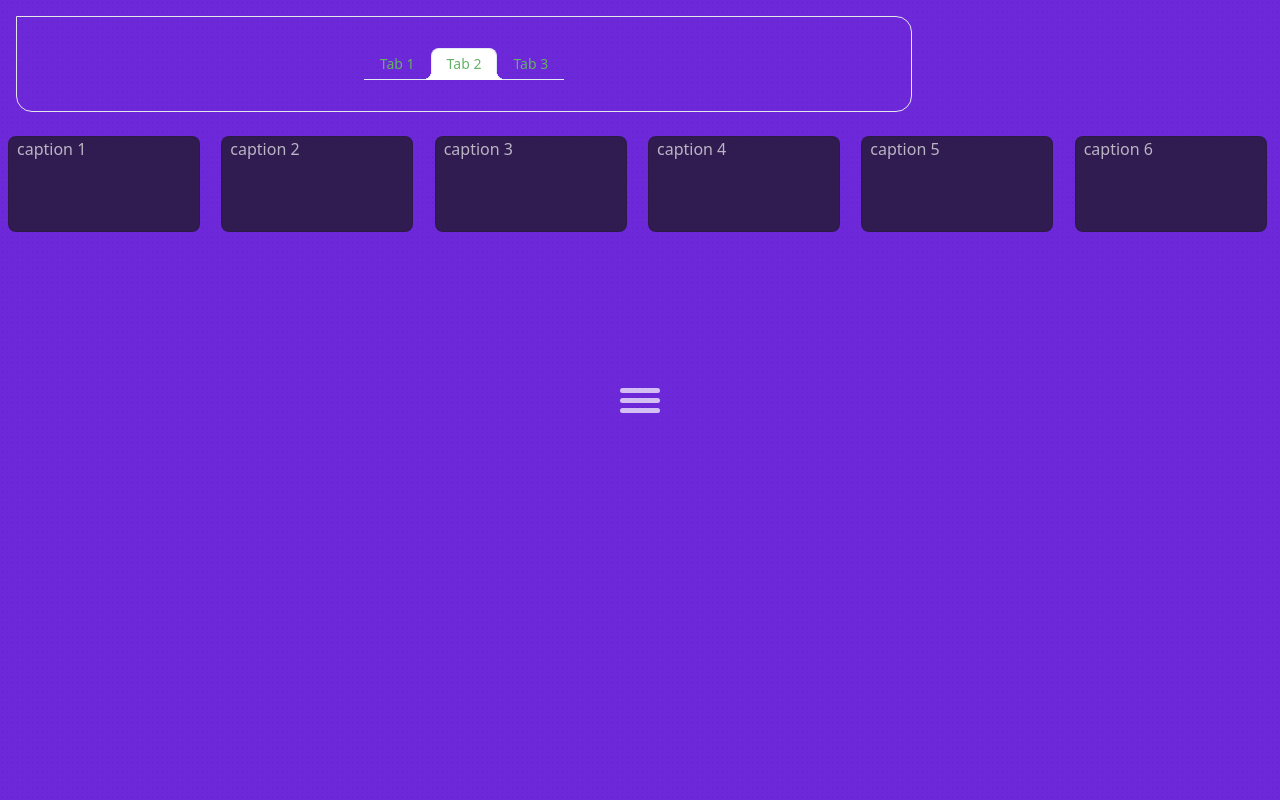
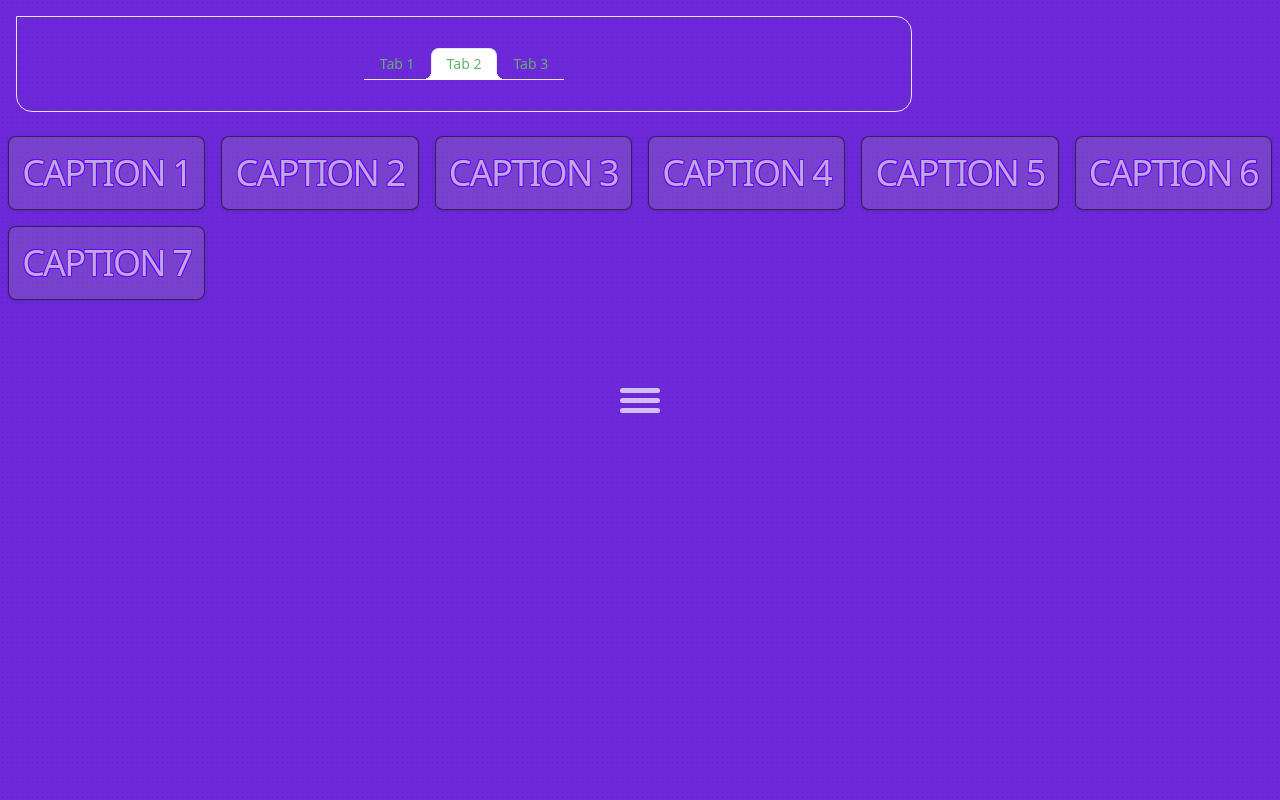
Before and after one commit to maxzz/ui-pie-menu, a React (Vite) app: page / in a window 1280 px wide. Built offline with nearby package versions, Linux system fonts and the light colour scheme.

Commit message:
WIP. grid. update Cell caption

```diff
--- a/src/components/GridPreview/index.tsx
+++ b/src/components/GridPreview/index.tsx
@@ -1,8 +1,23 @@
-import React, { ReactNode } from 'react';
+import React, { CSSProperties, ReactNode } from 'react';
 
-function Cell({caption, content}: {caption: ReactNode, content: ReactNode}) {
+const styleText: CSSProperties = {
+    textShadow:
+        `
+        0.02em 0.02em 0 var(--detail-color),
+        -0.02em -0.02em 0 var(--detail-color),
+        -0.02em 0.02em 0 var(--detail-color),
+        0.02em -0.02em 0 var(--detail-color),
+        0 0.02em 0 var(--detail-color),
+        0 -0.02em 0 var(--detail-color),
+        -0.02em 0 0 var(--detail-color),
+        0.02em 0 0 var(--detail-color)
+        `
+};
+
+function Cell({ caption, content }: { caption: ReactNode, content: ReactNode; }) {
     return (<>
-        <div className="cell-cap mx-2 px-2 w-48 h-24 my-2 text-neutral-100/70 bg-neutral-900/70 border-neutral-900/20 border rounded-lg"
+        <div className="cell-cap mx-2 my-2 px-2 py-4 text-4xl tracking-tighter uppercase text-neutral-300/80 bg-neutral-400/20 border-neutral-900/70 border rounded-lg shadow [--detail-color:#6a00ff] select-none cursor-pointer active:scale-[.97] grid place-items-center"
+            style={styleText}
             onClick={(event) => {
                 const el = event.currentTarget;
                 const parentEl = el.parentElement!;
@@ -10,7 +25,7 @@ function Cell({caption, content}: {caption: ReactNode, content: ReactNode}) {
                 cnts.forEach((capEl) => {
                     const cnt = capEl.nextElementSibling;
                     if (capEl === el) {
-                        cnt?.classList.remove('hidden');
+                        cnt?.classList.toggle('hidden');
                     } else {
                         cnt?.classList.add('hidden');
                     }
@@ -20,22 +35,29 @@ function Cell({caption, content}: {caption: ReactNode, content: ReactNode}) {
             {caption}
         </div>
 
-        <div className="cell-cnt hidden mx-2 px-2 h-48 col-span-full bg-orange-500/90 border-neutral-900/20">
+        <div className="cell-cnt hidden mx-2 px-2 h-48 col-span-full bg-orange-500/90 border-neutral-900/20 first-letter:text-2xl first-letter:font-bold">
             {content}
         </div>
     </>);
 }
 
+const articles = [
+    { caption: 'caption 1', content: '1 Lorem ipsum dolor sit amet consectetur adipisicing elit. Saepe, dignissimos. Aliquam delectus mollitia voluptatem eveniet ipsum natus laborum atque quae praesentium, fugiat a! Temporibus consequatur dolorum odio voluptatibus. Numquam, perferendis.' },
+    { caption: 'caption 2', content: '2 Lorem ipsum dolor sit amet consectetur adipisicing elit. Saepe, dignissimos. Aliquam delectus mollitia voluptatem eveniet ipsum natus laborum atque quae praesentium, fugiat a! Temporibus consequatur dolorum odio voluptatibus. Numquam, perferendis.' },
+    { caption: 'caption 3', content: '3 Lorem ipsum dolor sit amet consectetur adipisicing elit. Saepe, dignissimos. Aliquam delectus mollitia voluptatem eveniet ipsum natus laborum atque quae praesentium, fugiat a! Temporibus consequatur dolorum odio voluptatibus. Numquam, perferendis.' },
+    { caption: 'caption 4', content: '4 Lorem ipsum dolor sit amet consectetur adipisicing elit. Saepe, dignissimos. Aliquam delectus mollitia voluptatem eveniet ipsum natus laborum atque quae praesentium, fugiat a! Temporibus consequatur dolorum odio voluptatibus. Numquam, perferendis.' },
+    { caption: 'caption 5', content: '5 Lorem ipsum dolor sit amet consectetur adipisicing elit. Saepe, dignissimos. Aliquam delectus mollitia voluptatem eveniet ipsum natus laborum atque quae praesentium, fugiat a! Temporibus consequatur dolorum odio voluptatibus. Numquam, perferendis.' },
+    { caption: 'caption 6', content: '6 Lorem ipsum dolor sit amet consectetur adipisicing elit. Saepe, dignissimos. Aliquam delectus mollitia voluptatem eveniet ipsum natus laborum atque quae praesentium, fugiat a! Temporibus consequatur dolorum odio voluptatibus. Numquam, perferendis.' },
+    { caption: 'caption 7', content: '7 Lorem ipsum dolor sit amet consectetur adipisicing elit. Saepe, dignissimos. Aliquam delectus mollitia voluptatem eveniet ipsum natus laborum atque quae praesentium, fugiat a! Temporibus consequatur dolorum odio voluptatibus. Numquam, perferendis.' },
+];
+
 export function GridPreview() {
     return (
         <div>
             <div className="grid grid-cols-[repeat(auto-fill,minmax(200px,1fr))] grid-flow-dense">
-                <Cell caption={'caption 1'} content={'content 1'} />
-                <Cell caption={'caption 2'} content={'content 2'} />
-                <Cell caption={'caption 3'} content={'content 3'} />
-                <Cell caption={'caption 4'} content={'content 4'} />
-                <Cell caption={'caption 5'} content={'content 5'} />
-                <Cell caption={'caption 6'} content={'content 6'} />
+                {articles.map((article, idx) => (
+                    <Cell {...article} key={idx} />
+                ))}
             </div>
         </div>
     );
```
Also changed, not shown: 1 other file (tests, documents, lock files or other folders).
